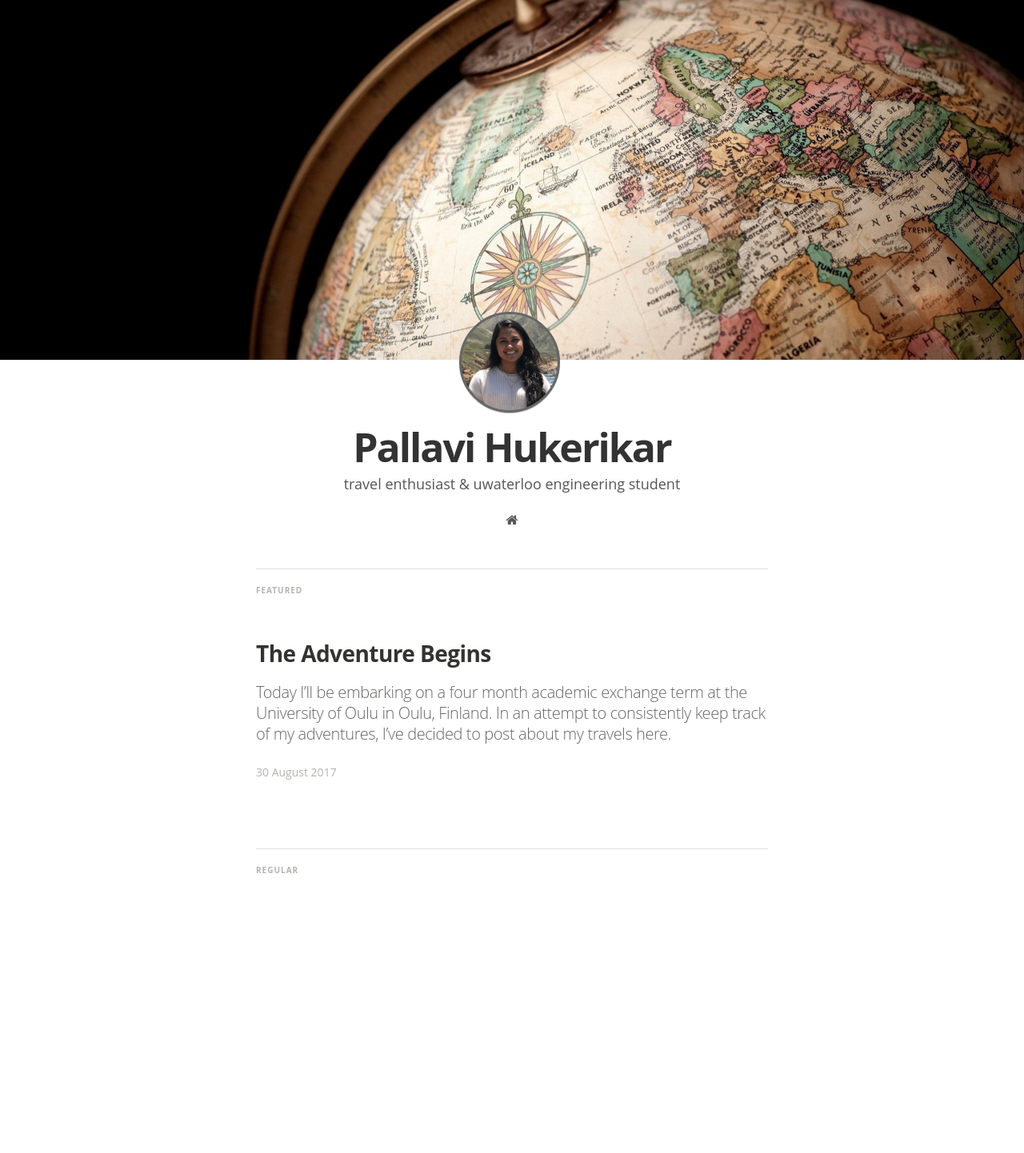
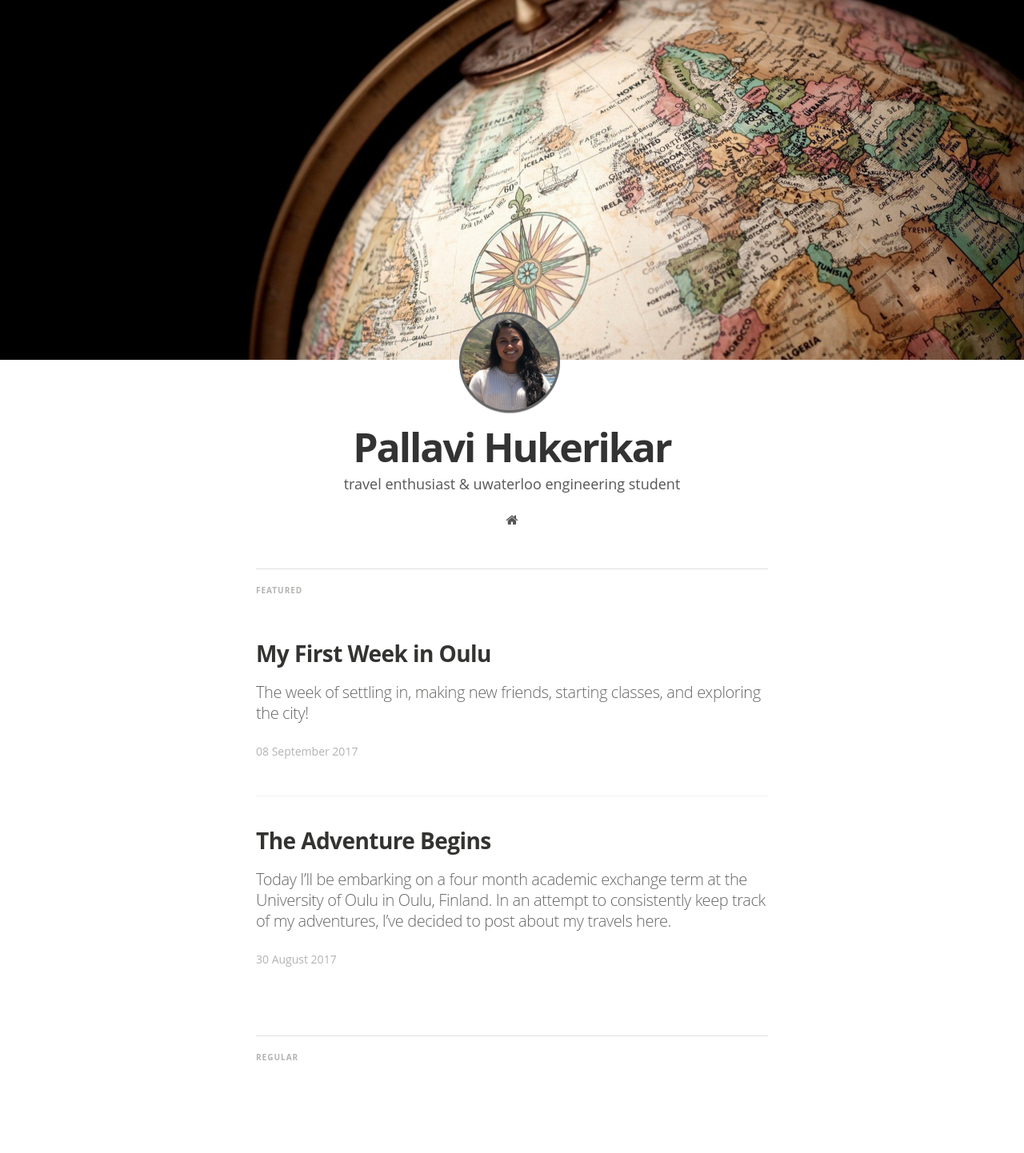
Before and after one commit to phukerikar/phukerikar.github.io, a Jekyll site: the page built from travel_blog.html, in a window 1280 px wide. Shown: the whole page at 80% size. Built offline with Jekyll 4.4.1, drawn with Linux system fonts in a browser that asks for light colours; nearby versions of some CDN libraries; some web fonts are replaced; before the commit the page ends 1208 px from its top, so only the background shows below that; some of the changed lines change nothing that is shown.

Commit message:
blog post number 2; first week in oulu

```diff
--- a/_config.yml
+++ b/_config.yml
@@ -57,12 +57,12 @@ social:
   #   share_link:
 
   # commenting out until I make first insta post
-  # - icon: instagram
-  #   url: https://www.instagram.com/photosbypallavi/
-  #   desc: Follow me on Instagram
-  #   share_url:
-  #   share_title:
-  #   share_link:
+  - icon: instagram
+    url: https://www.instagram.com/photosbypallavi/
+    desc: Follow me on Instagram
+    share_url:
+    share_title:
+    share_link:
 
 last_social:
   - icon:	camera
--- /dev/null
+++ b/_posts/2017-09-08-my-first-week-in-oulu.markdown
@@ -0,0 +1,41 @@
+---
+layout: post
+title:  "My First Week in Oulu"
+date:   2017-09-08 14:34:25
+categories: travel
+tags: featured
+image: /assets/article_images/2017-09-08-my-first-week-in-oulu/cover.jpg
+excerpt: The week of settling in, making new friends, starting classes, and exploring the city!
+---
+Well it turns out I was right. In my last blog post I mentioned that I was coming to the realization that sometimes the best experiences are the ones we least expect, and my first week in Finland has proved that to be absolutely true. From meeting incredible people, to crossing viewing the Northern Lights off my bucket list, any sense of regret or sadness for not being able to go to my initial country of choice has vanished.
+
+3 flights and 1 bus ride after my last post, I arrived in Oulu and met my *kummi* (Finnish for “godparent”) at the bus stop across my residence. While I was initially a little concerned about my building, given that it’s the farthest one from campus (for UW students think CLV), I’m really happy with how things turned out. I was the last to arrive to my three person suite and met my roommates: Estefania from Mexico and Silvia from Italy! After a quick trip to the grocery store and some floor socializing, I hit my bed exhausted.
+
+![My roommates and I at ESN's event at Caio](/assets/article_images/2017-09-08-my-first-week-in-oulu/roommates.jpg){:class="img-responsive"}
+
+The next two days I walked to and from campus and fell in love with the 3km path. In Oulu, many of the bike and walking paths are right in the middle of the woods. While they look a little scary at night with all the fog, they are absolutely beautiful when there is light out. The two days after I arrived were mostly full of orientation events focused on finishing off administrative paperwork and learning to live like a Finn. Finns tend to be very reserved and straight faced which has been a little strange for me thus far given that I'm used to smiling at everyone and getting smiles back. It'll take a little getting used to but maybe I'll adopt the culture myself. During one of the orientation presentations I heard the following quote which really resonated with me:
+
+  > Exchange is not a year of your life, it’s your whole life in a year.
+
+I’m trying to keep this in mind every day and really pushing myself to take on all the opportunities I can.
+
+In the evening we went to an event organized by Oulu's ESN (Erasmus Student Network) chapter at a nearby pub/club called Caio. It was a great chance to meet other people, and I even met some students studying Industrial and Management Engineering from Italy. It seems like Finnish nightlife culture, similar to that of Europe, starts quite late. Preparties go on until about 11:30pm and people head to the club at 12am, with parties lasting until almost 4am. While we got home “early” at 3am, waking up for more orientation events the next day was tough.
+
+After orientation sessions my roommate and I checked out some stores like Tokmanni, the Finnish version of Target. While grocery shopping is a huge struggle since everything is Finnish, I'm actually starting to feel pretty glad that I ended up in a country where everything isn't primarily in English. It's given me a great chance to learn a new language and interact with locals to complete basic tasks like buying milk. For those interested in Finnish, some of the new words I learned during my little shopping trip were *sika* which means pig and *kana* which means chicken.
+
+That night my floor mates were saying that there was a high chance of seeing the Northern Lights. There’s a cool app called [My Aurora Forecast](https://itunes.apple.com/ca/app/my-aurora-forecast-northern-lights-borealis/id1073082439?mt=8) that tells you the likelihood of viewing the Aurora Borealis based on your location. We spent hours sitting outside on the balcony on the highest floor of the building waiting for the lights, and I’m so glad we did. At one point the white coloured waves turned green and we could see the lights pretty clearly. Seeing the Northern Lights has always been on my bucket list, and it was pretty cool to be able to see them so clearly from my apartment in Finland. Turns out Oulu has it’s perks after all. The icing on the cake was also seeing a falling star. I definitely went to bed that night so thankful for this chance to spend four months in northern Finland.
+
+Given the eventful Saturday my roommate and I decided to take it easy and sleep in Sunday morning. With my jet lag and three days of continuous activities I was pretty happy to stay in bed a couple extra hours. After a late start to the day I spent time walking around the city centre with one of my roommates. The city centre is like the downtown of Oulu and features a mall, waterfront, and lots of little stores. The quaint little area is only about 3km from my residence which is pretty convenient. The city centre is also the home of [Toripolliisi](https://en.wikipedia.org/wiki/Toripolliisi) also known as “The Bobby”. The sculpture was made in 1987 to honour the bobbies (constables) that used to patrol the market place. After roaming around for a couple hours we went to Nallikari beach to watch the sunset.
+
+![Bobby & I](/assets/article_images/2017-09-08-my-first-week-in-oulu/thebobby.jpg){:class="img-responsive"}
+![Oulu's historic Market Hall located in market square](/assets/article_images/2017-09-08-my-first-week-in-oulu/markethall.jpg){:class="img-responsive"}
+![The view from Nallikari beach](/assets/article_images/2017-09-08-my-first-week-in-oulu/nallikari.jpg){:class="img-responsive"}
+
+Monday, Tuesday, and Wednesday were rather uneventful primarily due to the start of classes. At the University of Oulu academic terms are four months and each term consists of two periods. I’ll be taking 6 classes here, 5 of which are equivalent to the courses I would be taking back home, with the additional class being a language course. This period I’ll be taking Optimization, Towards Data Mining, and Survival Finnish, while next term I’ll be taking Simulation, Human Computer Interaction, and Software Engineering Management, Measurement, and Improvement. I spent my days either in class or exploring the campus. During the evening, my floormates and I cooked dinner together. Each night we would cook something from one of our cultures. So far we’ve made some pretty good Greek and Mexican food.
+
+Although I’m taking Masters level engineering courses, my schedule is pretty open — I even have Thursdays and Fridays off. I spent Thursday taking it easy and dealing with some other housework. I also bought a bike since it’s easily the most convenient way to travel around Oulu. I concluded my week by joining a rehearsal with Teekkaritorvet. The wind band was originally founded by tech students at the University of Oulu in 1970, but is now open to all students. It was so much fun to play trumpet in a band again and it was really interesting to experience Finnish band culture. The most interesting thing to me was that students drink alcohol during rehearsal. While this is awful for their instruments, they all believe it’s key to having a good time while playing. It was a really fun experience and I’m looking forward to being part of the band this term.
+
+All in all my first week in Finland has been a busy and fun one. I already feel settled in here and am really looking forward to all that’s in store for me ahead. If you’ve made it this far, thanks for reading or *kiitos* (Finnish for thanks)!
+
+
+-Pallavi
```
Also changed, not shown: assets/article_images/2017-09-08-my-first-week-in-oulu/roommates.JPG (added), 6 other files.
